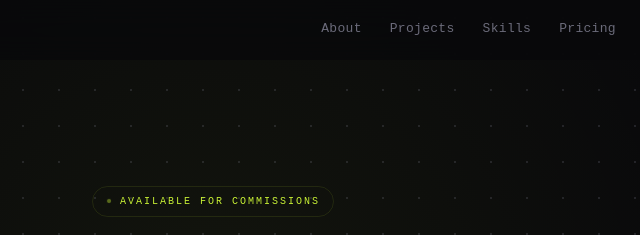
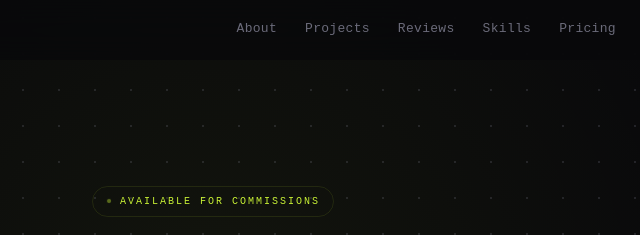
Before and after one commit to SaBa-Dach/Portfolio, a plain HTML site: page index.html in a window 1280 px wide. Shown: the top 235 px of the page, 427-1067 px from the left. Drawn offline with nearby package versions, Linux system fonts and the light colour scheme; no server answers; a small style sheet from the web is missing.

Commit message:
Add reviews to site navigation

```diff
--- a/index.html
+++ b/index.html
@@ -46,6 +46,7 @@
     <div class="nav-links" id="navLinks">
       <a href="#about">About</a>
       <a href="#projects">Projects</a>
+      <a href="#testimonials">Reviews</a>
       <a href="#skills">Skills</a>
       <a href="#pricing">Pricing</a>
       <a href="#contact">Contact</a>
```
Also changed, not shown: project.html (+1 -0 lines).
